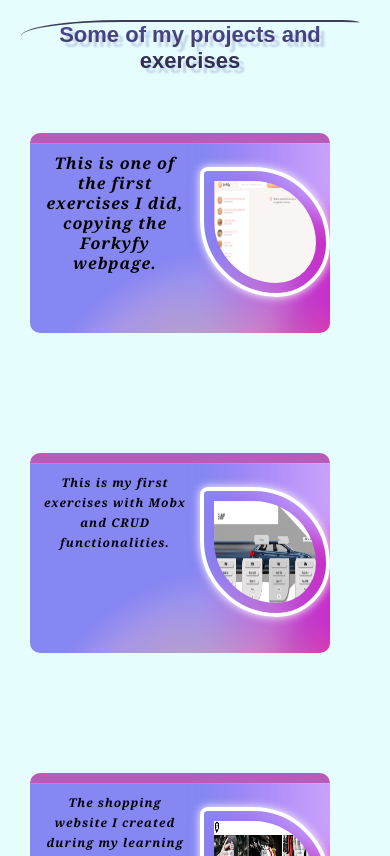
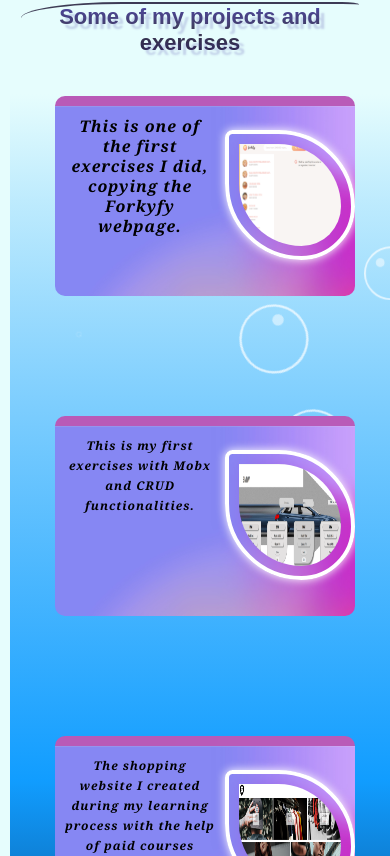
Before and after one commit to Svitok-Kristijan/Portfolio, a React (Create React App) app: page / in a window 390 px wide. Shown: the part 828-1684 px from the top of the page. Built offline with nearby package versions, Linux system fonts and the light colour scheme.

Commit message:
portfolio

```diff
--- a/src/App.js
+++ b/src/App.js
@@ -19,7 +19,11 @@ function App() {
         const elementPosition = element.getBoundingClientRect().top;
         const windowHeight = window.innerHeight;
 
-        if (elementPosition < windowHeight - 100) {
+        // Define a different threshold for mobile devices
+        const mobileThreshold =
+          window.innerWidth < 750 ? windowHeight - 50 : windowHeight - 100;
+
+        if (elementPosition < mobileThreshold) {
           element.classList.add("in-view");
         } else {
           element.classList.remove("in-view");
--- a/src/App.scss
+++ b/src/App.scss
@@ -378,14 +378,21 @@ div .dot {
     }
   }
 
-  @media screen and (max-width: 676px) {
+  @media screen and (max-width: 750px) {
+    * {
+      margin: 0;
+    }
+    .wrapper {
+      width: 100%;
+      height: 250%;
+    }
     .App {
       margin-top: 100px;
       padding: 20px;
-      overflow-x: hidden;
-      overflow: hidden;
-      width: 100%;
-      height: 100%;
+      overflow-x: hidden !important;
+      overflow: hidden !important;
+      width: 100% !important;
+      height: 100vh !important;
     }
     .footer {
       flex-direction: column;
@@ -470,11 +477,11 @@ div .dot {
       }
 
       .projects-holder {
-        width: 300px;
-        height: 200px;
+        width: 300px !important;
+        height: 200px !important;
         margin-top: 40px;
         margin-bottom: 80px;
-        margin-left: -50px;
+
         border-radius: 10px;
         &:hover {
           height: 260px;
@@ -485,14 +492,14 @@ div .dot {
           width: 90%;
         }
         .forky {
-          width: 130px;
-          height: 130px;
+          width: 130px !important;
+          height: 130px !important;
         }
 
         .live-forky,
         .git-forky {
           bottom: 10px;
-          left: 50%;
+          left: 80%;
           transform: translateX(-50%);
         }
 
--- a/src/bank/bank.scss
+++ b/src/bank/bank.scss
@@ -116,7 +116,7 @@
   }
 }
 
-@media screen and (max-width: 576px) {
+@media screen and (max-width: 750px) {
   .projects {
     margin-top: 80px;
 
@@ -131,7 +131,7 @@
       margin-top: 40px;
       margin-bottom: 80px;
       border-radius: 10px;
-      margin-left: -50px;
+
       &:hover {
         height: 260px;
         p {
--- a/src/car/car.scss
+++ b/src/car/car.scss
@@ -118,7 +118,7 @@
   }
 }
 
-@media screen and (max-width: 576px) {
+@media screen and (max-width: 750px) {
   .projects {
     margin-top: 80px;
 
@@ -128,12 +128,12 @@
     }
 
     .projects-holderFootball {
-      width: 300px;
-      height: 200px;
+      width: 300px !important;
+      height: 200px !important;
       margin-top: 40px;
       margin-bottom: 80px;
       border-radius: 10px;
-      margin-left: -50px;
+
       &:hover {
         height: 260px;
         p {
--- a/src/football/football.scss
+++ b/src/football/football.scss
@@ -118,7 +118,7 @@
   }
 }
 
-@media screen and (max-width: 576px) {
+@media screen and (max-width: 750px) {
   .projects {
     margin-top: 80px;
 
@@ -128,12 +128,12 @@
     }
 
     .projects-holderFootball {
-      width: 300px;
-      height: 200px;
+      width: 300px !important;
+      height: 200px !important;
       margin-top: 40px;
       margin-bottom: 80px;
       border-radius: 10px;
-      margin-left: -50px;
+
       &:hover {
         height: 260px;
         p {
--- a/src/monster/monster.scss
+++ b/src/monster/monster.scss
@@ -115,7 +115,7 @@
   }
 }
 
-@media screen and (max-width: 576px) {
+@media screen and (max-width: 750px) {
   .projects {
     margin-top: 80px;
 
@@ -125,12 +125,12 @@
     }
 
     .projects-holderMonster {
-      width: 300px;
-      height: 200px;
+      width: 300px !important;
+      height: 200px !important;
       margin-top: 40px;
       margin-bottom: 80px;
       border-radius: 10px;
-      margin-left: -50px;
+
       &:hover {
         height: 260px;
         p {
--- a/src/shop/shop.scss
+++ b/src/shop/shop.scss
@@ -116,7 +116,7 @@
   }
 }
 
-@media screen and (max-width: 576px) {
+@media screen and (max-width: 750px) {
   .projects {
     margin-top: 80px;
 
@@ -126,12 +126,12 @@
     }
 
     .projects-holderShop {
-      width: 300px;
-      height: 200px;
+      width: 300px !important;
+      height: 200px !important;
       margin-top: 40px;
       margin-bottom: 80px;
       border-radius: 10px;
-      margin-left: -50px;
+
       &:hover {
         height: 260px;
         p {
--- a/src/todo/todo.scss
+++ b/src/todo/todo.scss
@@ -115,7 +115,7 @@
   }
 }
 
-@media screen and (max-width: 576px) {
+@media screen and (max-width: 750px) {
   .projects {
     margin-top: 80px;
 
@@ -125,12 +125,12 @@
     }
 
     .projects-holderTodo {
-      width: 300px;
-      height: 200px;
+      width: 300px !important;
+      height: 200px !important;
       margin-top: 40px;
       margin-bottom: 80px;
       border-radius: 10px;
-      margin-left: -50px;
+
       &:hover {
         height: 260px;
         p {
```
